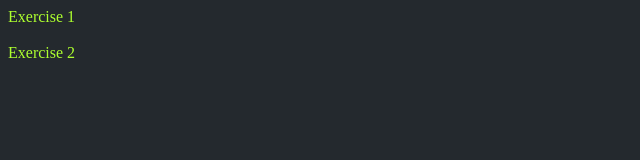
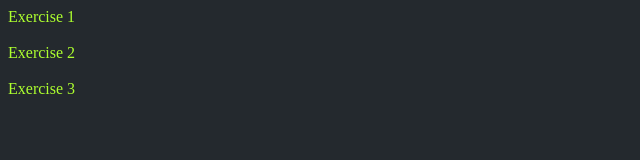
Before and after one commit to Pfriasf/Bootstrap, a plain HTML site: page index.html in a window 1280 px wide. Shown: the full height of the page, 0-640 px from the left. Drawn offline with Linux system fonts and the light colour scheme.

Commit message:
index updated

```diff
--- a/index.html
+++ b/index.html
@@ -10,7 +10,9 @@
     <nav>
       <a href="./exercises/1/index.html">Exercise 1</a> <br />
       <br />
-      <a href="./exercises/2/index.html">Exercise 2</a>
+      <a href="./exercises/2/index.html">Exercise 2</a><br />
+      <br />
+      <a href="./exercises/3/index.html">Exercise 3</a>
     </nav>
   </body>
 </html>
```
